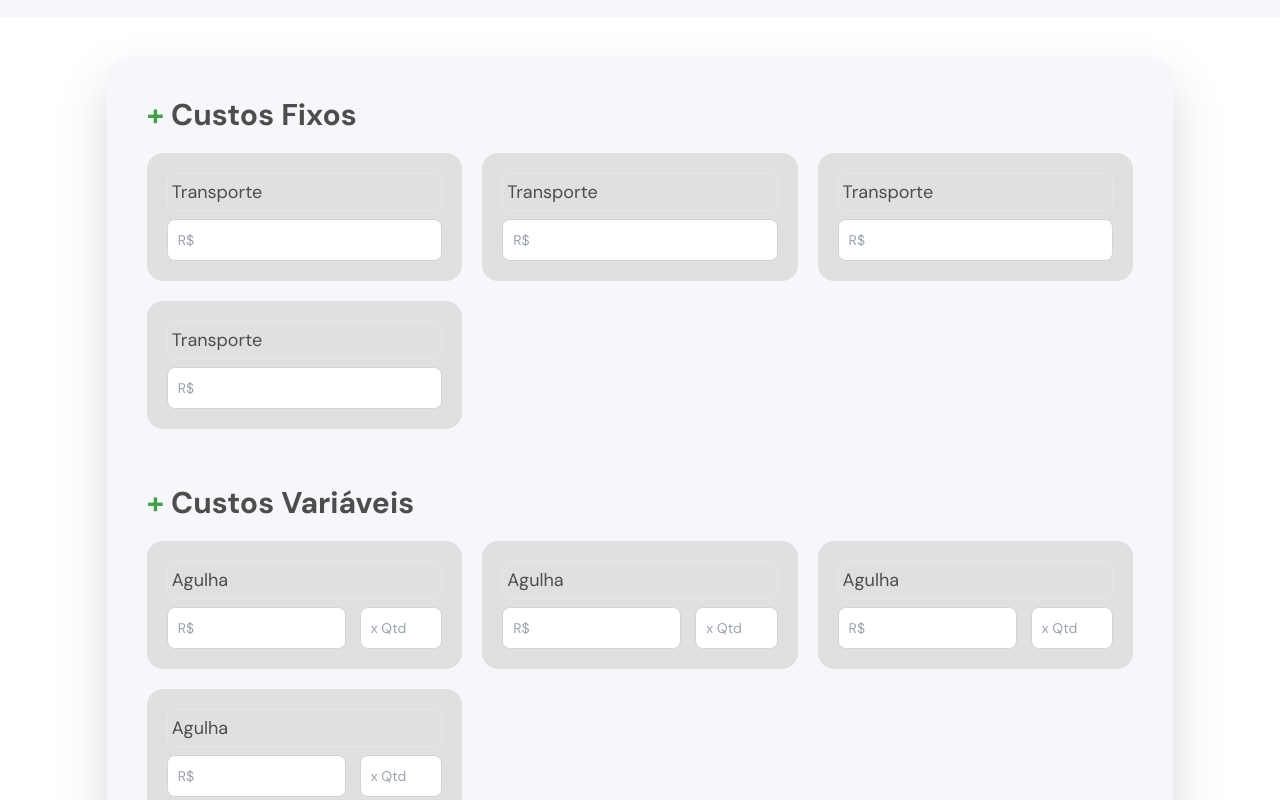
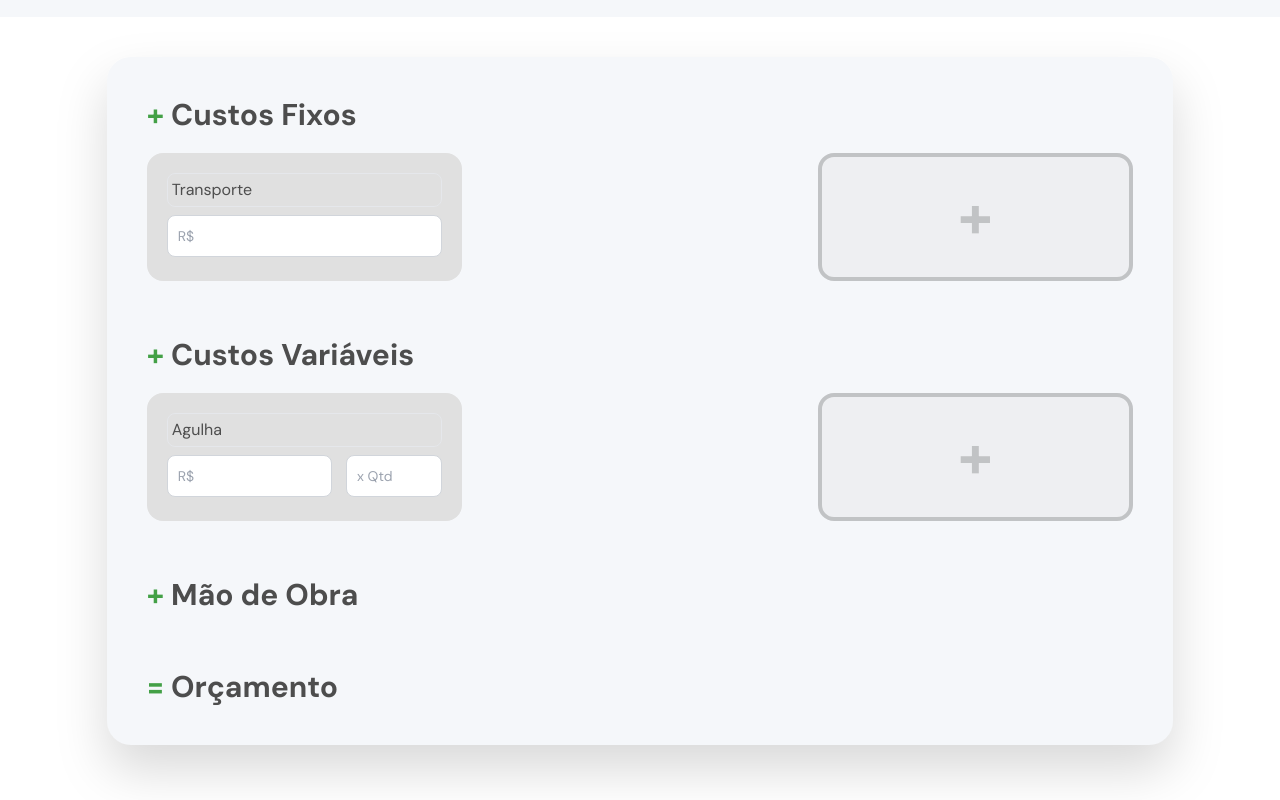
Before and after one commit to bruno8campos/quanto-e, a React (Vite) app: page / in a window 1280 px wide. Shown: the part 860-1660 px from the top of the page. Built offline with nearby package versions, Linux system fonts and the light colour scheme.

Commit message:
Adicionada funcionalidade de criar componentes de custo fixo e variável

```diff
--- a/src/scenes/calculadora/CaixaCustoFixo.tsx
+++ b/src/scenes/calculadora/CaixaCustoFixo.tsx
@@ -2,7 +2,7 @@ const CaixaCustoFixo = () => {
   return (
     <div className="mt-5 h-32 rounded-2xl bg-gray-100 p-5 md:w-[32%]">
       <label
-        className=" mb-2 block cursor-text rounded-lg border p-1 text-lg hover:bg-gray-200"
+        className=" mb-2 block cursor-text rounded-lg border p-1 text-base hover:bg-gray-200"
         contentEditable
       >
         Transporte
--- a/src/scenes/calculadora/CaixaCustoVar.tsx
+++ b/src/scenes/calculadora/CaixaCustoVar.tsx
@@ -3,7 +3,7 @@ const CaixaCustoVar = () => {
     <div className="mt-5 h-32 rounded-2xl bg-gray-100 p-5 md:w-[32%]">
       <div>
         <label
-          className="mb-2 block cursor-text rounded-lg border p-1 text-lg hover:bg-gray-200"
+          className="mb-2 block cursor-text rounded-lg border p-1 text-base hover:bg-gray-200"
           contentEditable
         >
           Agulha
@@ -13,14 +13,14 @@ const CaixaCustoVar = () => {
         <input
           type="number"
           id="custo-var"
-          className="block w-[65%] rounded-lg border border-gray-300 bg-white p-2.5 text-sm text-gray-500 focus:border-blue-500 focus:ring-blue-500"
+          className="block w-[60%] rounded-lg border border-gray-300 bg-white p-2.5 text-sm text-gray-500"
           placeholder="R$"
           required
         />
         <input
           type="number"
           id="qtdvar"
-          className="block w-[30%] rounded-lg border border-gray-300 bg-white p-2.5 text-sm text-gray-500 focus:border-blue-500 focus:ring-blue-500"
+          className="block w-[35%] rounded-lg border border-gray-300 bg-white p-2.5 text-sm text-gray-500"
           placeholder="x Qtd"
           required
         />
--- a/src/scenes/calculadora/index.tsx
+++ b/src/scenes/calculadora/index.tsx
@@ -1,7 +1,21 @@
+import { useState } from "react";
 import CaixaCustoFixo from "./CaixaCustoFixo";
 import CaixaCustoVar from "./CaixaCustoVar";
 
 const Calculadora = () => {
+  const [custosFixos, setCustosFixos] = useState<number[]>([]);
+  const [custosVar, setCustosVar] = useState<number[]>([]);
+
+  const adicionarCustoFixo = () => {
+    let antigo = custosFixos;
+    setCustosFixos([...antigo, antigo.length + 1]);
+  };
+
+  const adicionarCustoVar = () => {
+    let antigo = custosVar;
+    setCustosVar([...antigo, antigo.length + 1]);
+  };
+
   return (
     <section id="calculadora" className="gap-16 bg-white py-10">
       {/* Caixa da calculadora */}
@@ -12,11 +26,22 @@ const Calculadora = () => {
             <span className="text-primary-100">+</span> Custos Fixos
           </h1>
           {/* Componentes de Custo Fixo */}
-          <div className="items-center justify-between md:flex md:flex-wrap">
+          <div
+            id="caixaCF"
+            className="items-center justify-between md:flex md:flex-wrap"
+          >
             <CaixaCustoFixo />
-            <CaixaCustoFixo />
-            <CaixaCustoFixo />
-            <CaixaCustoFixo />
+            {custosFixos.map(() => (
+              <CaixaCustoFixo />
+            ))}
+
+            {/* Botão adicionar Componente Custo Fixo */}
+            <div
+              onClick={adicionarCustoFixo}
+              className=" mt-5 flex h-32 cursor-pointer items-center justify-center rounded-2xl border-4 border-gray-500 bg-gray-100 p-5 opacity-30 hover:opacity-50 active:opacity-40 md:w-[32%]"
+            >
+              <h1 className=" text-6xl font-bold">+</h1>
+            </div>
           </div>
         </div>
         {/* Caixa Custos Variáveis */}
@@ -27,9 +52,17 @@ const Calculadora = () => {
           {/* Componentes de Custo Variável */}
           <div className="items-center justify-between md:flex md:flex-wrap">
             <CaixaCustoVar />
-            <CaixaCustoVar />
-            <CaixaCustoVar />
-            <CaixaCustoVar />
+            {custosVar.map(() => (
+              <CaixaCustoVar />
+            ))}
+
+            {/* Botão adicionar Componente Custo Variável */}
+            <div
+              onClick={adicionarCustoVar}
+              className=" mt-5 flex h-32 cursor-pointer items-center justify-center rounded-2xl border-4 border-gray-500 bg-gray-100 p-5 opacity-30 hover:opacity-50 active:opacity-40 md:w-[32%]"
+            >
+              <h1 className=" text-6xl font-bold">+</h1>
+            </div>
           </div>
         </div>
         {/* Caixa Mão de Obra */}
--- a/src/scenes/home/index.tsx
+++ b/src/scenes/home/index.tsx
@@ -11,7 +11,7 @@ type Props = {
 const Home = ({ setSelectedPage }: Props) => {
   const isAboveMediumScreens = useMediaQuery("(min-width: 600px)");
   return (
-    <section id="home" className={"gap-16 bg-gray-50 py-10 md:h-full md:pb-0"}>
+    <section id="home" className={"bg-gray-50 py-3 md:h-full md:pb-0"}>
       {/* HomePage */}
       <div className="mx-auto w-5/6 max-w-3xl items-center justify-center md:flex md:h-5/6">
         {/* Cabeçalho, texto e botões */}
```
